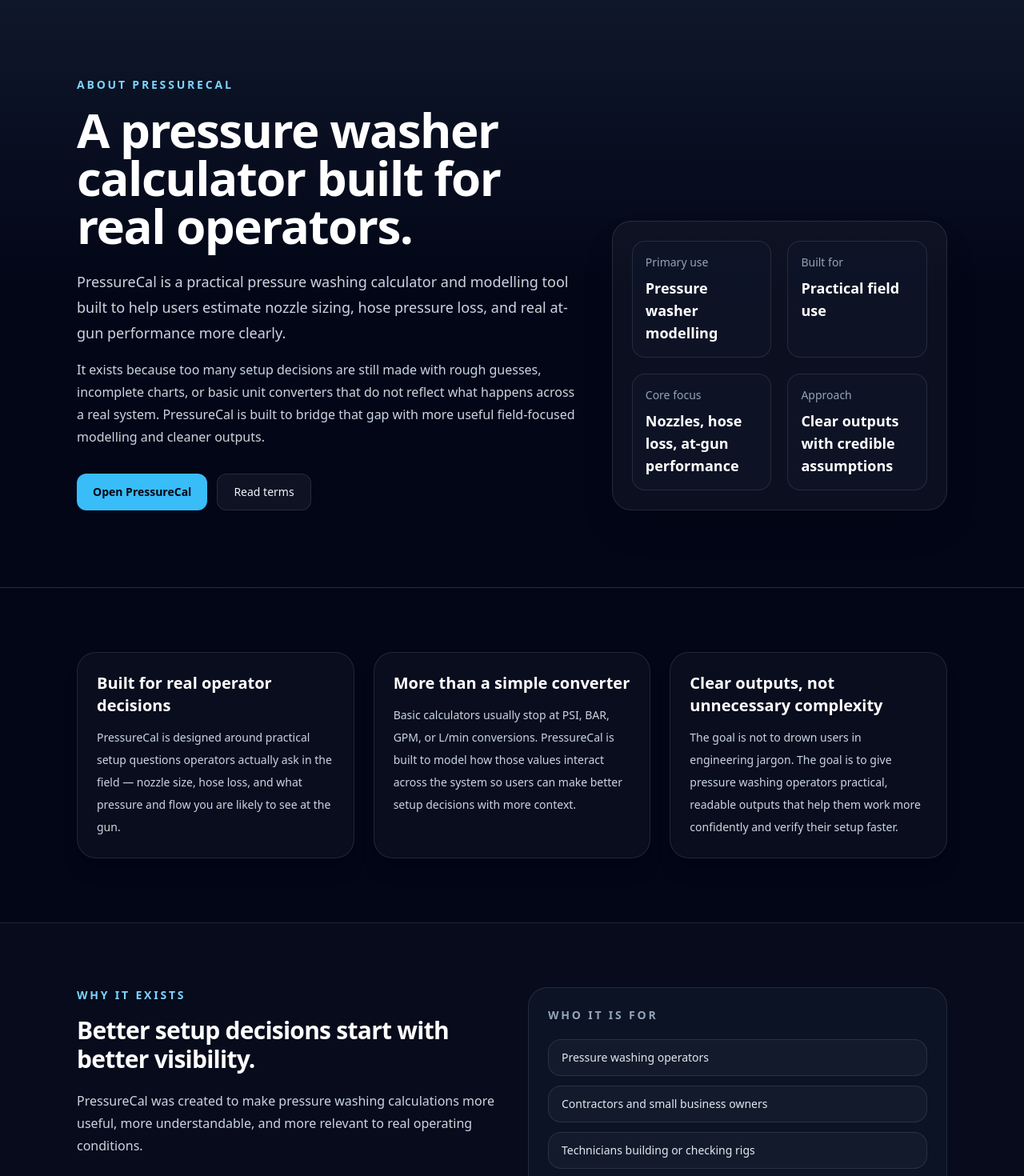
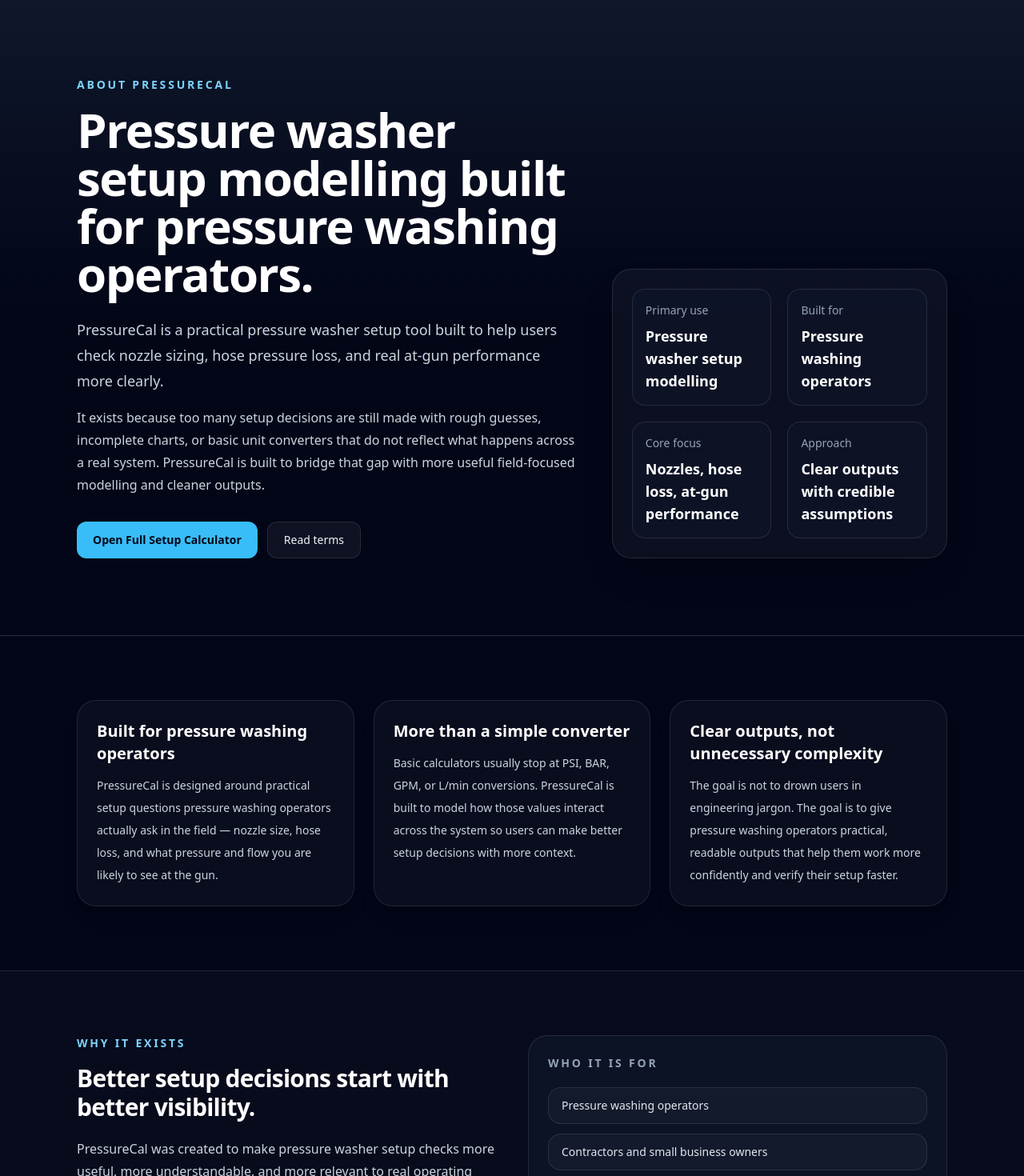
Before and after one commit to TPM079/pressurecal, a React (Vite) app: page /about in a window 1280 px wide. Shown: the top 1470 px of the page at 80% size. Built offline with nearby package versions, Linux system fonts and the light colour scheme; no server answers.

Commit message:
Tighten converter and about page consistency

```diff
--- a/src/pages/AboutPage.tsx
+++ b/src/pages/AboutPage.tsx
@@ -2,9 +2,9 @@
 
 const differentiators = [
   {
-    title: "Built for real operator decisions",
+    title: "Built for pressure washing operators",
     body:
-      "PressureCal is designed around practical setup questions operators actually ask in the field — nozzle size, hose loss, and what pressure and flow you are likely to see at the gun.",
+      "PressureCal is designed around practical setup questions pressure washing operators actually ask in the field — nozzle size, hose loss, and what pressure and flow you are likely to see at the gun.",
   },
   {
     title: "More than a simple converter",
@@ -21,7 +21,7 @@
 const audiences = [
   "Pressure washing operators",
   "Contractors and small business owners",
-  "Technicians building or checking rigs",
+  "Technicians building or checking setups",
   "Dealers and equipment specialists",
   "Anyone who wants a clearer picture of real-world setup performance",
 ];
@@ -37,12 +37,10 @@
                 About PressureCal
               </p>
               <h1 className="text-4xl font-semibold tracking-tight text-white md:text-6xl">
-                A pressure washer calculator built for real operators.
+                Pressure washer setup modelling built for pressure washing operators.
               </h1>
               <p className="mt-6 text-lg leading-8 text-slate-300">
-                PressureCal is a practical pressure washing calculator and modelling tool
-                built to help users estimate nozzle sizing, hose pressure loss, and
-                real at-gun performance more clearly.
+                PressureCal is a practical pressure washer setup tool built to help users check nozzle sizing, hose pressure loss, and real at-gun performance more clearly.
               </p>
               <p className="mt-4 text-base leading-7 text-slate-300">
                 It exists because too many setup decisions are still made with rough
@@ -55,7 +53,7 @@
                   to="/"
                   className="inline-flex items-center rounded-xl bg-sky-400 px-5 py-3 text-sm font-semibold text-slate-950 transition hover:bg-sky-300"
                 >
-                  Open PressureCal
+                  Open Full Setup Calculator
                 </Link>
                 <Link
                   to="/terms"
@@ -71,13 +69,13 @@
                 <div className="rounded-2xl border border-white/10 bg-slate-900/60 p-4">
                   <p className="text-sm text-slate-400">Primary use</p>
                   <p className="mt-2 text-lg font-semibold text-white">
-                    Pressure washer modelling
+                    Pressure washer setup modelling
                   </p>
                 </div>
                 <div className="rounded-2xl border border-white/10 bg-slate-900/60 p-4">
                   <p className="text-sm text-slate-400">Built for</p>
                   <p className="mt-2 text-lg font-semibold text-white">
-                    Practical field use
+                    Pressure washing operators
                   </p>
                 </div>
                 <div className="rounded-2xl border border-white/10 bg-slate-900/60 p-4">
@@ -122,7 +120,7 @@
               Better setup decisions start with better visibility.
             </h2>
             <p className="mt-5 text-base leading-7 text-slate-300">
-              PressureCal was created to make pressure washing calculations more useful,
+              PressureCal was created to make pressure washer setup checks more useful,
               more understandable, and more relevant to real operating conditions.
             </p>
             <p className="mt-4 text-base leading-7 text-slate-300">
@@ -182,7 +180,7 @@
               operating practices, or trained technical judgment.
             </p>
             <p className="mt-4 text-base leading-7 text-slate-300">
-              That balance matters. A good calculator should be useful without pretending
+              That balance matters. A good setup tool should be useful without pretending
               to remove responsibility from the operator.
             </p>
           </div>
--- a/src/pages/GpmLpmCalculatorPage.tsx
+++ b/src/pages/GpmLpmCalculatorPage.tsx
@@ -123,10 +123,10 @@
     <PressureCalLayout>
       <>
         <Helmet>
-          <title>LPM to GPM Calculator | PressureCal</title>
+          <title>LPM ↔ GPM Converter | PressureCal</title>
           <meta
             name="description"
-            content="Convert LPM to GPM and GPM to LPM instantly. Accurate flow rate calculator for pressure washers, pumps, and equipment sizing."
+            content="Convert LPM to GPM and GPM to LPM instantly. Accurate flow conversion for pressure washers, pumps, and equipment sizing."
           />
           <link
             rel="canonical"
@@ -134,11 +134,11 @@
           />
           <meta
             property="og:title"
-            content="LPM to GPM Calculator | PressureCal"
+            content="LPM ↔ GPM Converter | PressureCal"
           />
           <meta
             property="og:description"
-            content="Convert LPM to GPM and GPM to LPM instantly. Accurate flow rate calculator for pressure washers, pumps, and equipment sizing."
+            content="Convert LPM to GPM and GPM to LPM instantly. Accurate flow conversion for pressure washers, pumps, and equipment sizing."
           />
           <meta
             property="og:url"
@@ -147,22 +147,22 @@
           <meta property="og:type" content="website" />
           <meta
             name="twitter:title"
-            content="LPM to GPM Calculator | PressureCal"
+            content="LPM ↔ GPM Converter | PressureCal"
           />
           <meta
             name="twitter:description"
-            content="Convert LPM to GPM and GPM to LPM instantly. Accurate flow rate calculator for pressure washers, pumps, and equipment sizing."
+            content="Convert LPM to GPM and GPM to LPM instantly. Accurate flow conversion for pressure washers, pumps, and equipment sizing."
           />
           <script type="application/ld+json">
             {JSON.stringify({
               "@context": "https://schema.org",
               "@type": "WebApplication",
-              name: "LPM to GPM Calculator",
+              name: "LPM ↔ GPM Converter",
               url: "https://www.pressurecal.com/lpm-gpm-calculator",
-              applicationCategory: "Calculator",
+              applicationCategory: "Converter",
               operatingSystem: "Web",
               description:
-                "Convert LPM to GPM and GPM to LPM instantly. Accurate flow rate calculator for pressure washers, pumps, and equipment sizing.",
+                "Convert LPM to GPM and GPM to LPM instantly. Accurate flow conversion for pressure washers, pumps, and equipment sizing.",
             })}
           </script>
         </Helmet>
@@ -174,7 +174,7 @@
                 Flow Conversion
               </p>
               <h1 className="mt-2 text-3xl font-bold tracking-tight text-slate-900">
-                LPM ↔ GPM Calculator
+                LPM ↔ GPM Converter
               </h1>
               <p className="mt-3 text-base text-slate-600">
                 Convert flow instantly between LPM and GPM for pressure washing,
--- a/src/pages/PsiBarCalculatorPage.tsx
+++ b/src/pages/PsiBarCalculatorPage.tsx
@@ -123,10 +123,10 @@
     <PressureCalLayout>
       <>
         <Helmet>
-          <title>PSI to BAR Calculator | PressureCal</title>
+          <title>PSI ↔ BAR Converter | PressureCal</title>
           <meta
             name="description"
-            content="Convert PSI to BAR and BAR to PSI instantly. Accurate pressure conversion calculator for pressure washing equipment, pumps, and system setup."
+            content="Convert PSI to BAR and BAR to PSI instantly. Accurate pressure conversion for pressure washing equipment, pumps, and setup checks."
           />
           <link
             rel="canonical"
@@ -134,11 +134,11 @@
           />
           <meta
             property="og:title"
-            content="PSI to BAR Calculator | PressureCal"
+            content="PSI ↔ BAR Converter | PressureCal"
           />
           <meta
             property="og:description"
-            content="Convert PSI to BAR and BAR to PSI instantly. Accurate pressure conversion calculator for pressure washing equipment, pumps, and system setup."
+            content="Convert PSI to BAR and BAR to PSI instantly. Accurate pressure conversion for pressure washing equipment, pumps, and setup checks."
           />
           <meta
             property="og:url"
@@ -147,22 +147,22 @@
           <meta property="og:type" content="website" />
           <meta
             name="twitter:title"
-            content="PSI to BAR Calculator | PressureCal"
+            content="PSI ↔ BAR Converter | PressureCal"
           />
           <meta
             name="twitter:description"
-            content="Convert PSI to BAR and BAR to PSI instantly. Accurate pressure conversion calculator for pressure washing equipment, pumps, and system setup."
+            content="Convert PSI to BAR and BAR to PSI instantly. Accurate pressure conversion for pressure washing equipment, pumps, and setup checks."
           />
           <script type="application/ld+json">
             {JSON.stringify({
               "@context": "https://schema.org",
               "@type": "WebApplication",
-              name: "PSI to BAR Calculator",
+              name: "PSI ↔ BAR Converter",
               url: "https://www.pressurecal.com/psi-bar-calculator",
-              applicationCategory: "Calculator",
+              applicationCategory: "Converter",
               operatingSystem: "Web",
               description:
-                "Convert PSI to BAR and BAR to PSI instantly. Accurate pressure conversion calculator for pressure washing equipment, pumps, and system setup.",
+                "Convert PSI to BAR and BAR to PSI instantly. Accurate pressure conversion for pressure washing equipment, pumps, and setup checks.",
             })}
           </script>
         </Helmet>
@@ -174,7 +174,7 @@
                 Pressure Conversion
               </p>
               <h1 className="mt-2 text-3xl font-bold tracking-tight text-slate-900">
-                PSI ↔ BAR Calculator
+                PSI ↔ BAR Converter
               </h1>
               <p className="mt-3 text-base text-slate-600">
                 Convert pressure instantly between PSI and BAR for pressure
```
